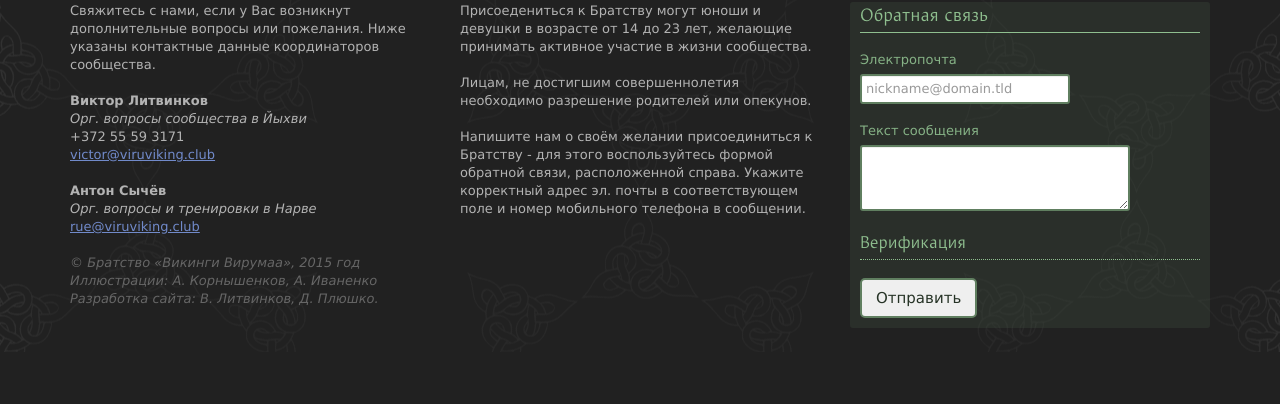
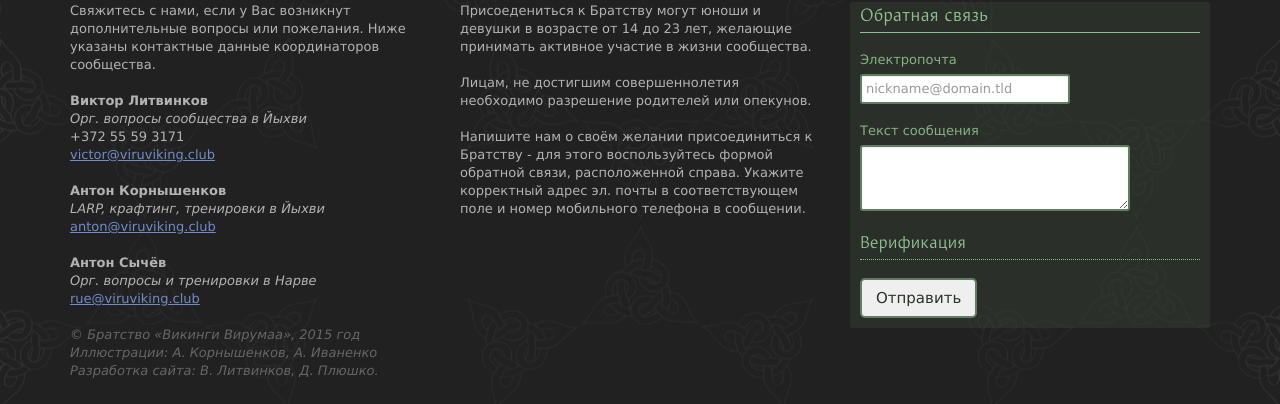
Before and after one commit to sunfox-estonia/website, a PHP site: page /?msg=200 in a window 1280 px wide. Shown: the part 1448-1852 px from the top of the page. Before the commit the page ends 1800 px from the top, so only its background shows below. Run offline with PHP 8.4, Linux system fonts and the light colour scheme; data that the repository does not hold is empty; style sheets or scripts are compiled from the project's sources; some libraries are stand-ins or nearby versions.

Commit message:
Home page fix.

```diff
--- a/index.php
+++ b/index.php
@@ -29,7 +29,13 @@ if($_POST['contact_mail'] && $_POST['contact_message']){
 ?>
 <!DOCTYPE html>
 <html>
-<head><meta charset="utf-8"><meta http-equiv="X-UA-Compatible" content="IE=edge"><meta name="viewport" content="width=device-width, initial-scale=1"><meta name="description" content=""><meta name="author" content=""><title>Викинги Вирумаа &ndash; Братство ролевиков и исторических реконструкторов</title>
+<head><meta charset="utf-8"><meta http-equiv="X-UA-Compatible" content="IE=edge"><meta name="viewport" content="width=device-width, initial-scale=1">
+  <meta name="description" content="Братство ролевиков и исторических реконструкторов в Ида-Вирумаа, Эстония. Тренировки по фехтованию, исторические костюмы, LARP (ролевые игры живого действия)."/>
+  <meta name="keywords" content="LARP, ролевые игры, реконструкторы, историческая реконструкция, Ида-Вирумаа, Йыхви, Нарва, тренировки по фехтованию, исторические костюмы, кружок по интересам, братство"/>
+  <meta name="author" content="MFO Virumaa Viikingid"/>
+  <meta name="robots" content="all"/>
+  <meta name="robots" content="noarchive"/>
+  <title>Викинги Вирумаа &ndash; Братство ролевиков и исторических реконструкторов</title>
 <link href="resources/css/normalize.css" rel="stylesheet"><link href="resources/css/adaptive.css" rel="stylesheet"><link href="resources/css/glyphicons.css" rel="stylesheet"><link href="resources/css/alerts.css" rel="stylesheet"><link href="resources/css/forms.css" rel="stylesheet"><link href="resources/css/virvik.css" rel="stylesheet"></head>
 <body>
 <?php if($_GET['msg'] == '200'){ ?>
@@ -55,14 +61,14 @@ if($_POST['contact_mail'] && $_POST['contact_message']){
             <p><a href="#SpecialBlockBoardGames">Регистрация</a></p>-->
         </div>
         <div class="col-xs-5 col-sm-6 col-sm-offset-0 col-md-5 col-lg-4">
-            <p><span class="glyphicon glyphicon-globe"></span>&nbsp;&nbsp;<a href="http://viruviking.club/et/">Eesti keeles</a></p>
+            <p><span class="glyphicon glyphicon-globe"></span>&nbsp;&nbsp;<a href="https://viruviking.club/et/">Eesti keeles</a></p>
             <p><a href="http://vk.com/viruviking"><img src="resources/img/ico/social_vk.png"></a>
                 &nbsp;<a href="http://fb.com/viruviking"><img src="resources/img/ico/social_fb.png"></a>
-                &nbsp;<a href="https://plus.google.com/103912695976021151107" rel="publisher"><img src="resources/img/ico/social_gplus.png"></a>
-                &nbsp;<a href="https://www.youtube.com/ViruvikingClub"><img src="resources/img/ico/social_yt.png"></a></p>
+                &nbsp;<a href="http://plus.google.com/+ViruvikingClub" rel="publisher"><img src="resources/img/ico/social_gplus.png"></a>
+                &nbsp;<a href="http://www.youtube.com/ViruvikingClub"><img src="resources/img/ico/social_yt.png"></a></p>
             <ul class="list-unstyled">
-                <li><a href="https://wiki.viruviking.club">Вики-система Братства</a></li>
-                <li><a href="https://mail.viruviking.club">Электронная почта</a></li></ul>
+                <li><a href="http://wiki.viruviking.club">Вики-система Братства</a></li>
+                <li><a href="http://mail.viruviking.club">Электронная почта</a></li></ul>
         </div>
       </div>
     </div>
@@ -121,9 +127,9 @@ if($_POST['contact_mail'] && $_POST['contact_message']){
             <label for="eventreg_mail">Электропочта</label>
             <input class="input-large" type="email" name="eventreg_mail" value="" placeholder="nickname@domain.tld" required>
             <p class="help-block">Мы отпр+            <fieldset>
-+             <legend>Верификация</legend>
-+             <div class="g-recaptcha" data-sitekey="6Ldj3_8SAAAAAMe37hbwbhvsn3DJMGZjTAT5Ihtz"></div>
-+            </fieldset>авим подтверждение регистрации и дополнительную информацию о мероприятии на указанный Вами адрес электропочты.</p>
+           <legend>Верификация</legend>
+           <div class="g-recaptcha" data-sitekey="6Ldj3_8SAAAAAMe37hbwbhvsn3DJMGZjTAT5Ihtz"></div>
+          </fieldset>авим подтверждение регистрации и дополнительную информацию о мероприятии на указанный Вами адрес электропочты.</p>
             <label for="eventreg_dateplace">Предстоящие мероприятия</label>
             <select class="input-xlarge" name="eventreg_dateplace" required>
              <option disabled selected>Выбрать подходящее из списка</option>
@@ -145,7 +151,7 @@ if($_POST['contact_mail'] && $_POST['contact_message']){
         <div class="col-xs-12 col-sm-6 col-md-offset-1 col-md-5 col-lg-offset-0 col-lg-4">
           <p>Свяжитесь с нами, если у Вас возникнут дополнительные вопросы или пожелания. Ниже указаны контактные данные координаторов сообщества.</p>
           <p><strong>Виктор Литвинков</strong><br/><i>Орг. вопросы сообщества в Йыхви</i><br/>+372 55 59 3171<br/><a href="mailto:victor@viruviking.club">victor@viruviking.club</a></p>
-          <!--<p><strong>Антон Корнышенков</strong><br/><i>LARP, крафтинг, тренировки в Йыхви</i><br/><a href="mailto:anton@viruviking.club">anton@viruviking.club</a></p>-->
+          <p><strong>Антон Корнышенков</strong><br/><i>LARP, крафтинг, тренировки в Йыхви</i><br/><a href="mailto:anton@viruviking.club">anton@viruviking.club</a></p>
           <p><strong>Антон Сычёв</strong><br/><i>Орг. вопросы и тренировки в Нарве</i><br/><a href="mailto:rue@viruviking.club">rue@viruviking.club</a></p>
           <p class="imprint hidden-xs">&copy; Братство &laquo;Викинги Вирумаа&raquo;, 2015 год<br>Иллюстрации: А. Корнышенков, А. Иваненко<br/>Разработка сайта: В. Литвинков, Д. Плюшко.</p>
         </div>
```
